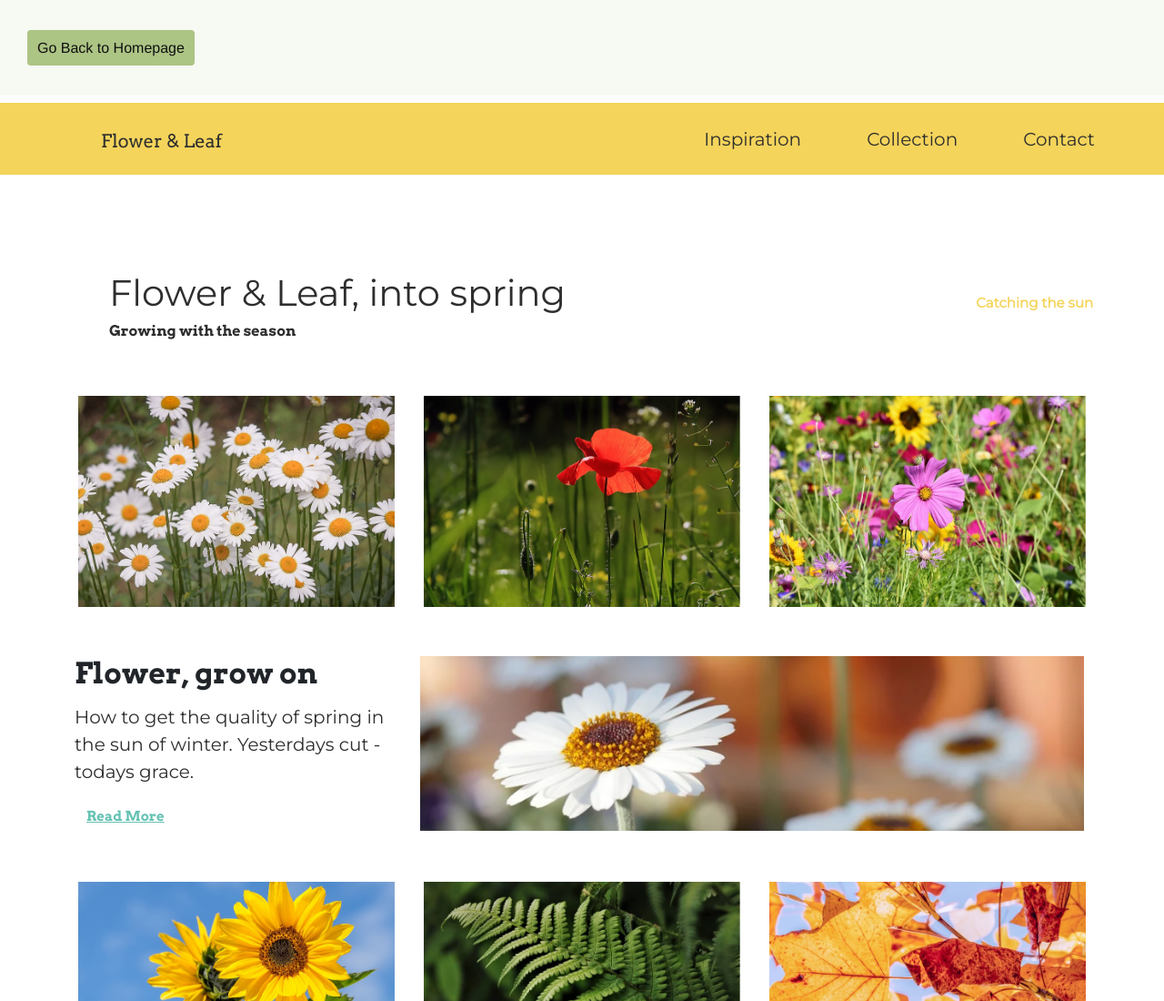
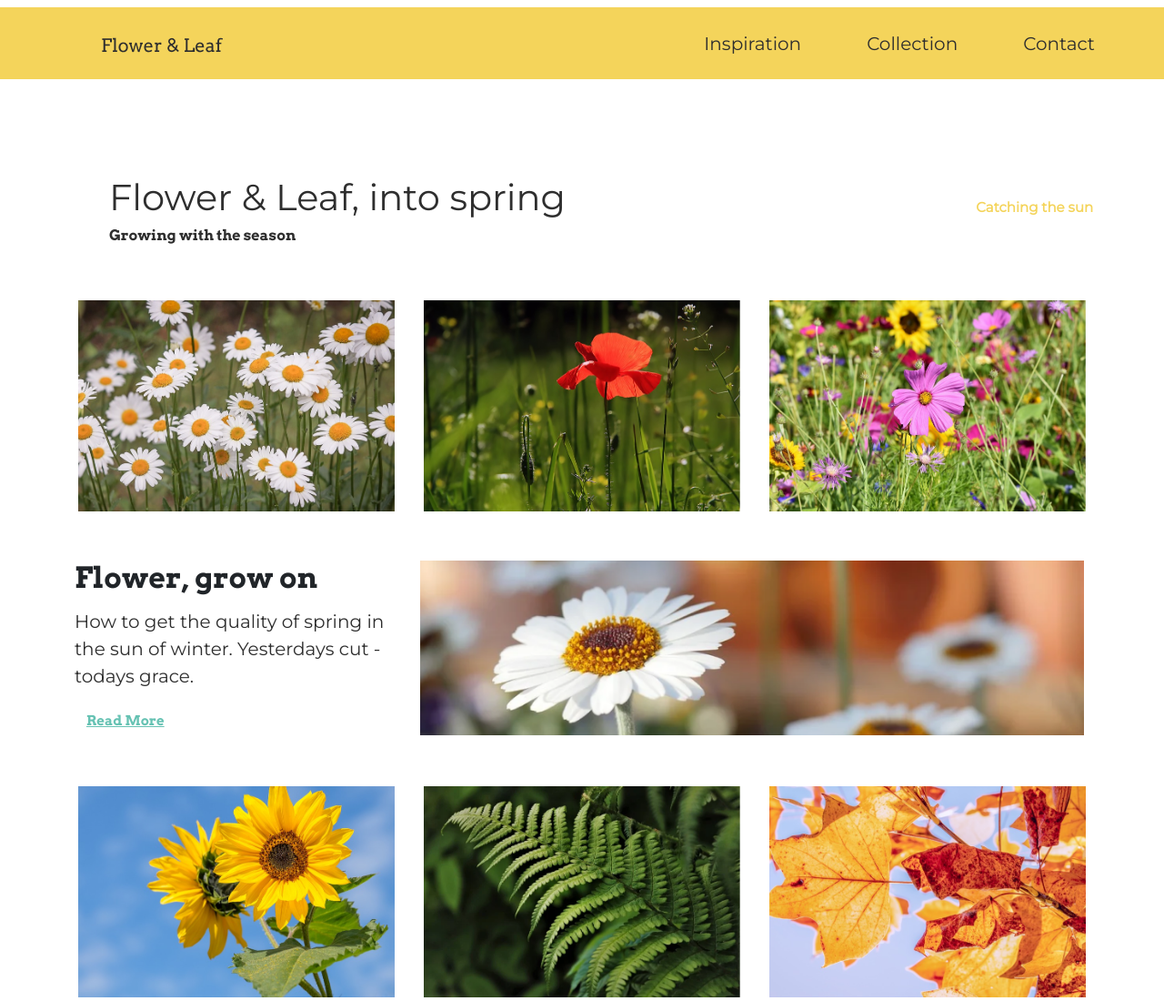
Before and after one commit to Jen-DG/old-jdg_portfolio, a plain HTML site: page flower_leaf.html in a window 1280 px wide. Shown: the top 1100 px of the page at 91% size. Drawn offline with nearby package versions, Linux system fonts and the light colour scheme; files whose address does not match are found by name.

Commit message:
removed go back button
couldn't work out why it doesn't work

```diff
--- a/Resources/CSS/flower_leaf_css.css
+++ b/Resources/CSS/flower_leaf_css.css
@@ -106,22 +106,3 @@ footer img {
     padding-top: 28px;
     padding-bottom: 27px
 }
-
-.banner-new {
-    background-color: #F7F9F3;
-    padding-top: 40px;
-    padding-bottom: 40px;
-}
-
-.button-new {
-    background-color:  #ACC484;
-    color: #101010;
-    text-align: center;
-    text-decoration: none;
-    border: 1px solid transparent;
-    padding: 10px;
-    border-radius: .25rem;
-    font-family: Helvetica, sans-serif;
-    font-weight: normal;
-    margin-left: 30px;
-}
--- a/flower_leaf.html
+++ b/flower_leaf.html
@@ -14,9 +14,6 @@
 </head>
 <body>
 
-  <div class="banner-new">
-    <a class="button-new" href="index.html" role="button">Go Back to Homepage</a>
-</div>
 
      <!--nav bar section-->
     <nav class="navbar navbar-expand-lg navbar-light" >
```
